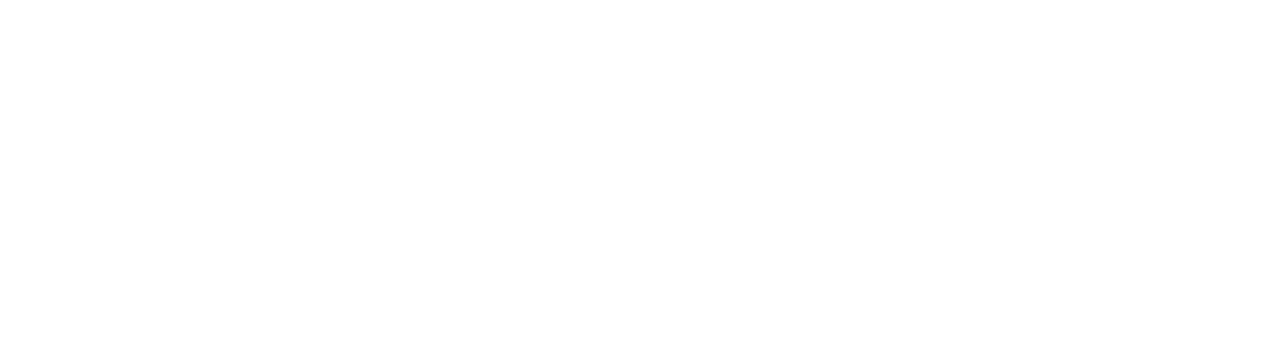
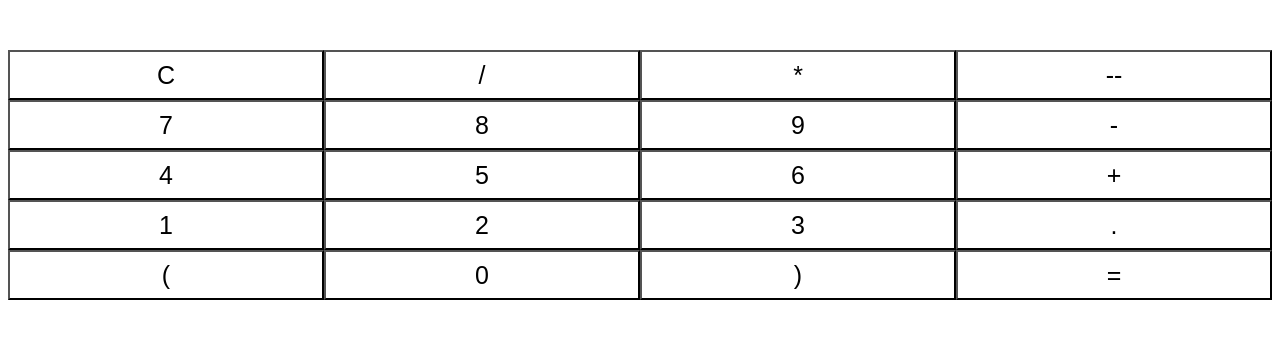
Before and after one commit to acciojob/calculator-js-2-tejasvairal1234, a website: page main.html in a window 1280 px wide. Drawn offline with Linux system fonts and the light colour scheme.

Commit message:
created a submission

```diff
--- a/main.html
+++ b/main.html
@@ -9,6 +9,33 @@
   </head>
   <body>
     <!-- Write yout code here -->
+	  <div id="calculator">
+      <div id="display">
+        <input type="text" id="input" readonly>
+      </div>
+      <div id="button">
+        <button class="btns" id="clear">C</button>
+        <button class="btn btns">/</button>
+        <button class="btn btns">*</button>
+        <button class="btns" id="back">--</button>
+        <button class="btn btns">7</button>
+        <button class="btn btns">8</button>
+        <button class="btn btns">9</button>
+        <button class="btn btns">-</button>
+        <button class="btn btns">4</button>
+        <button class="btn btns">5</button>
+        <button class="btn btns">6</button>
+        <button class="btn btns">+</button>
+        <button class="btn btns">1</button>
+        <button class="btn btns">2</button>
+        <button class="btn btns">3</button>
+        <button class="btn btns">.</button>
+        <button class="btn btns">(</button>
+        <button class="btn btns">0</button>
+        <button class="btn btns">)</button>
+        <button class="btns" id="final">=</button>
+      </div>
+    </div>
 
     <script src="script.js"></script>
   </body>
--- a/script.js
+++ b/script.js
@@ -1 +1,35 @@
 //your JS code here. If required.
+const input = document.getElementById("input");
+const btn = document.querySelectorAll(".btn");
+const button = document.getElementById("button");
+const clear = document.getElementById("clear");
+const back = document.getElementById("back");
+const solution = document.getElementById("final");
+let exprestion = "";
+
+btn.forEach((v) =>
+{
+  v.addEventListener("click", (e) =>
+  {
+    exprestion += e.target.innerText;
+    input.value = exprestion;
+  });
+});
+
+clear.addEventListener("click", () =>
+{
+  exprestion = "";
+  input.value=exprestion;
+});
+
+back.addEventListener("click", () =>
+{
+  exprestion = exprestion.slice(0,exprestion.length - 1);
+  input.value = exprestion;
+});
+
+solution.addEventListener("click", () =>
+{
+  exprestion = eval(exprestion);
+  input.value=exprestion;
+});
--- a/styles.css
+++ b/styles.css
@@ -1 +1,23 @@
 /*  your css code here. If applicable */
+#button
+{
+    display: grid;
+    grid-template-columns: repeat(4, 1fr);
+    /* border: 2px solid; */
+    .btns
+    {
+        height: 50px;
+        /* width: 50px; */
+        background-color: white;
+        /* border-collapse: collapse; */
+        font-size: 25px;
+        /* border: none; */
+    }
+}
+
+#input
+{
+    height: 40px;
+    width: 100%;
+    border: none;
+}
```
